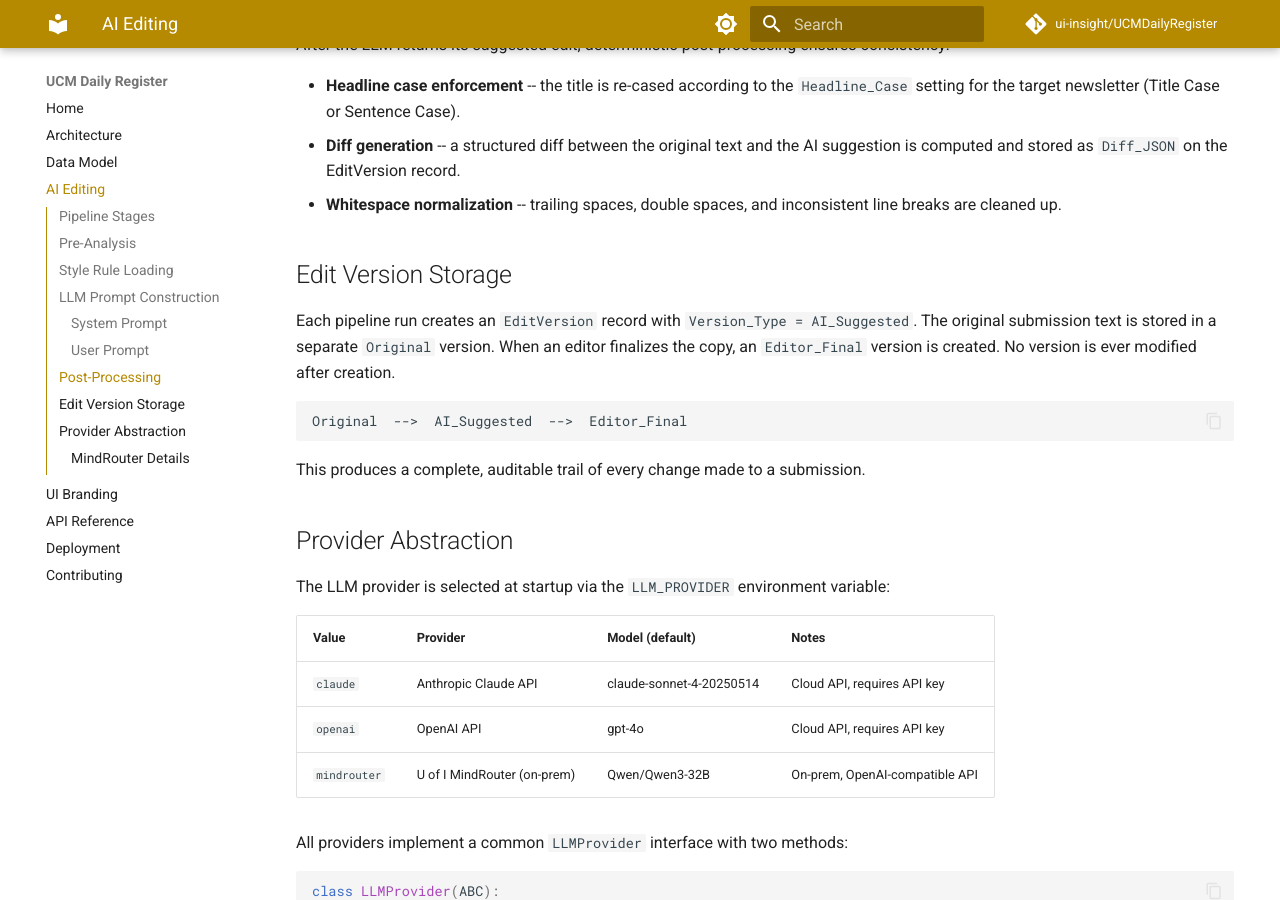
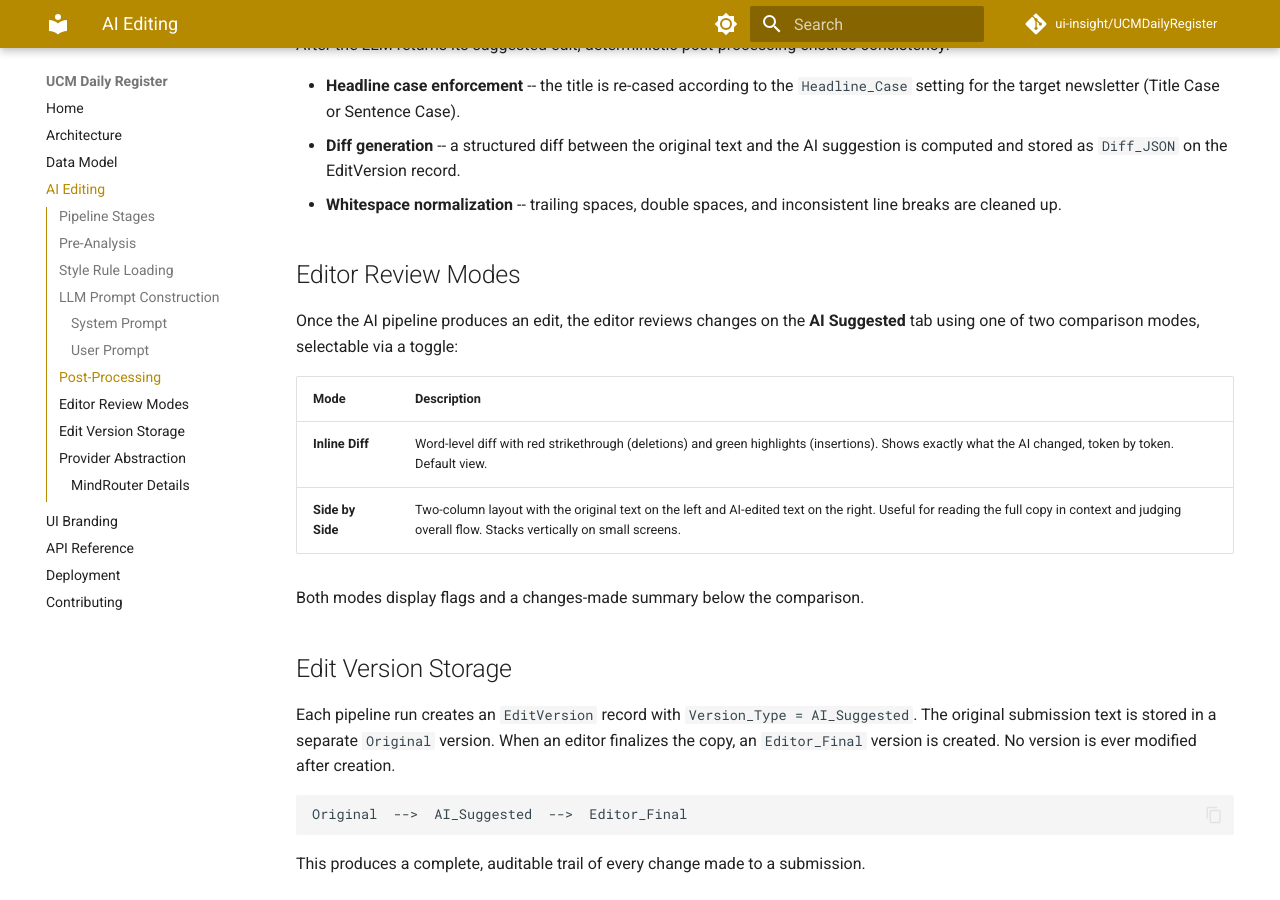
Before and after one commit to ui-insight/UCMDailyRegister, an MkDocs documentation site: the page built from docs/ai-editing.md, in a window 1280 px wide and 900 px high, scrolled down 2453 px. Built offline with MkDocs 1.6.1 and Material for MkDocs 9.7.7, drawn with Linux system fonts in a browser that asks for light colours; comment, search, counter and statistics services are not loaded.

Commit message:
Update docs with side-by-side comparison view details
Add Editor Review Modes section to ai-editing.md describing the inline
diff and side-by-side toggle. Add Mar 2026 entry to index.md recent
updates.

Co-Authored-By: Claude Opus 4.6 <noreply@anthropic.com>

```diff
--- a/docs/ai-editing.md
+++ b/docs/ai-editing.md
@@ -102,6 +102,17 @@ After the LLM returns its suggested edit, deterministic post-processing ensures
 - **Diff generation** -- a structured diff between the original text and the AI suggestion is computed and stored as `Diff_JSON` on the EditVersion record.
 - **Whitespace normalization** -- trailing spaces, double spaces, and inconsistent line breaks are cleaned up.
 
+## Editor Review Modes
+
+Once the AI pipeline produces an edit, the editor reviews changes on the **AI Suggested** tab using one of two comparison modes, selectable via a toggle:
+
+| Mode            | Description                                                              |
+|-----------------|--------------------------------------------------------------------------|
+| **Inline Diff** | Word-level diff with red strikethrough (deletions) and green highlights (insertions). Shows exactly what the AI changed, token by token. Default view. |
+| **Side by Side**| Two-column layout with the original text on the left and AI-edited text on the right. Useful for reading the full copy in context and judging overall flow. Stacks vertically on small screens. |
+
+Both modes display flags and a changes-made summary below the comparison.
+
 ## Edit Version Storage
 
 Each pipeline run creates an `EditVersion` record with `Version_Type = AI_Suggested`. The original submission text is stored in a separate `Original` version. When an editor finalizes the copy, an `Editor_Final` version is created. No version is ever modified after creation.
```
Also changed, not shown: docs/index.md (+1 -0 lines).
